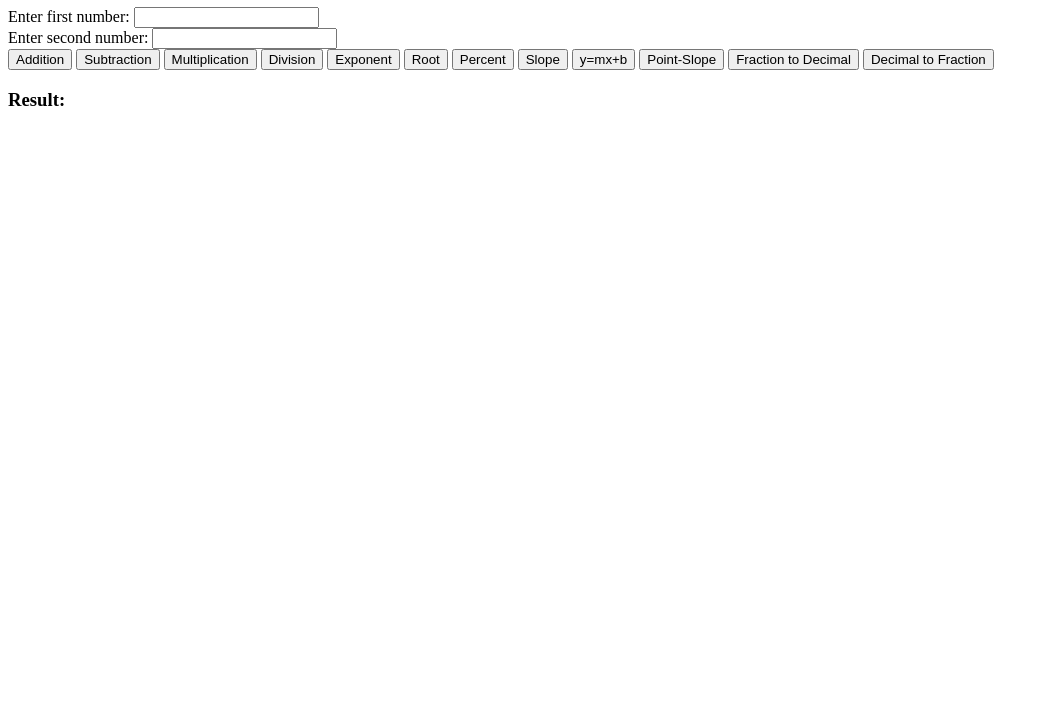
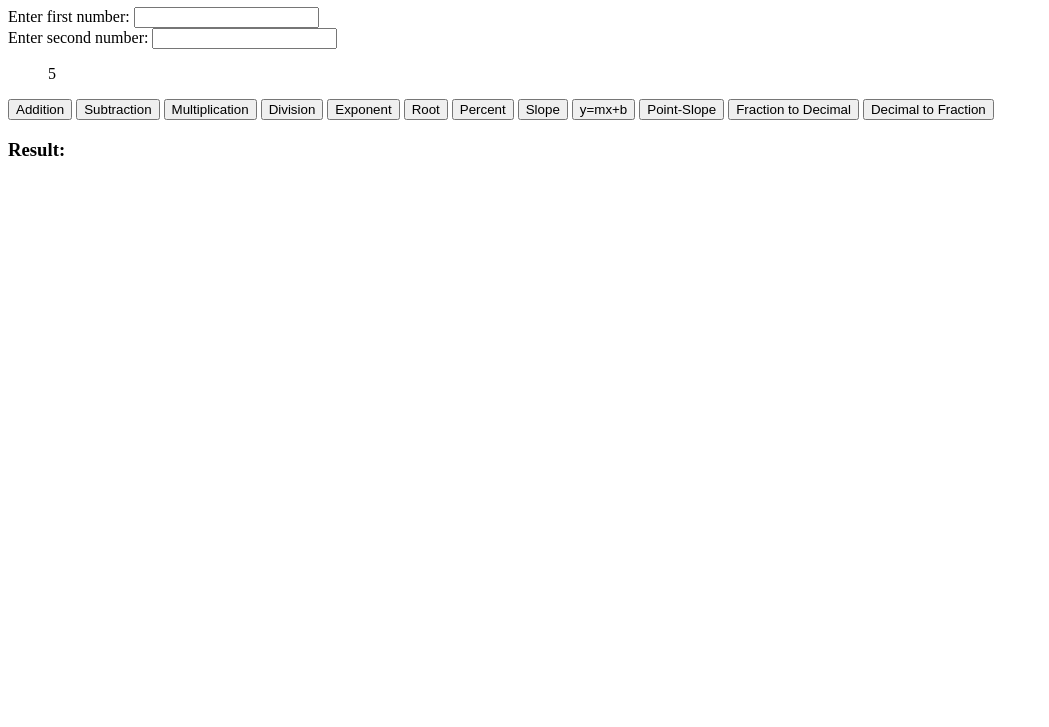
Before and after one commit to lonnikratt1/Homework-Calculator, a plain HTML site: page index.html in a window 1280 px wide. Shown: the part 73-800 px from the top of the page, without its empty margins (0-1049 px from the left). Drawn offline with Linux system fonts and the light colour scheme.

Commit message:
Update index.html

```diff
--- a/index.html
+++ b/index.html
@@ -18,6 +18,8 @@
     <label for="input2">Enter second number:</label>
     <input type="text" id="input2">
   </div>
+
+  <menu>5</menu>
 
   <button onclick="performOperation('addition')">Addition</button>
   <button onclick="performOperation('subtraction')">Subtraction</button>
```
